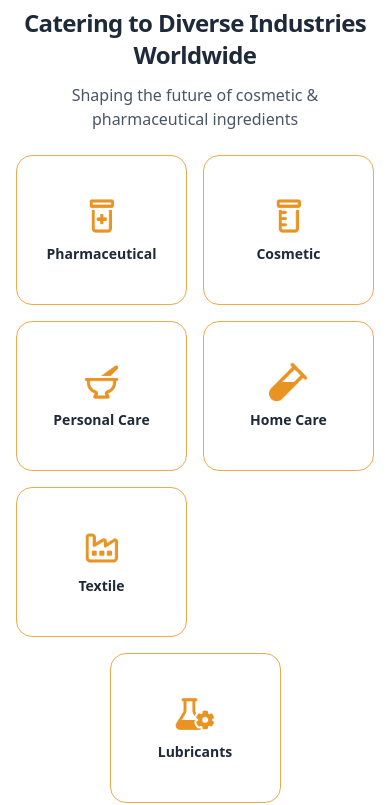
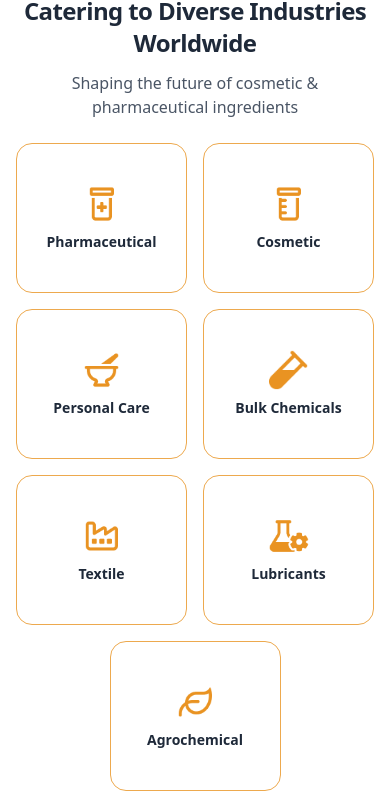
Before and after one commit to abhishek251100/unicorn-petroleum2, a React (Vite) app in the folder unicorn-petroleum2-main/: page / in a window 390 px wide. Shown: the part 2577-3382 px from the top of the page. Built offline with nearby package versions, Linux system fonts and the light colour scheme.

Commit message:
changes check

```diff
--- a/unicorn-petroleum2-main/src/Common/CardsSection.jsx
+++ b/unicorn-petroleum2-main/src/Common/CardsSection.jsx
@@ -1,4 +1,79 @@
-import React from "react";
+import React, { useState } from "react";
+
+// Mobile Cards Layout Component with tap functionality
+function MobileCardsLayout({ cards, showDescriptions }) {
+  const [activeIndex, setActiveIndex] = useState(null);
+  const cardsCount = cards.length;
+
+  const handleCardClick = (index) => {
+    setActiveIndex(activeIndex === index ? null : index);
+  };
+
+  return (
+    <div className="md:hidden">
+      <div className="grid grid-cols-2 gap-4 mb-4">
+        {cards.slice(0, Math.max(0, cardsCount - 1)).map((card, index) => {
+          const isActive = activeIndex === index;
+          return (
+            <div
+              key={`m-${index}`}
+              onClick={() => handleCardClick(index)}
+              className={`bg-white p-4 rounded-2xl border-[1.5px] border-[#EDA94E] transition-all duration-300 text-center flex flex-col justify-center cursor-pointer ${
+                isActive ? 'shadow-xl border-[#E99322]' : ''
+              }`}
+              style={{ minHeight: '150px' }}
+            >
+              <div className="text-[#E99322] mb-2 flex justify-center">
+                {card.icon && card.icon.startsWith('/') ? (
+                  <img src={card.icon} alt={card.title || card.label || card.name} className="w-10 h-10 object-contain" />
+                ) : (
+                  card.icon
+                )}
+              </div>
+              <div className={`font-semibold text-gray-800 text-sm ${isActive ? 'hidden' : 'block'}`}>
+                {card.title || card.label || card.name}
+              </div>
+              {showDescriptions && (card.hoverDescription || card.description) && (
+                <div className={`text-gray-700 text-xs mt-1 ${isActive ? 'block' : 'hidden'}`}>
+                  {card.hoverDescription || card.description}
+                </div>
+              )}
+            </div>
+          );
+        })}
+      </div>
+      {cardsCount > 0 && (
+        <div className="grid grid-cols-2 gap-4 mb-4">
+          <div className="col-span-2 justify-self-center w-[calc(50%-0.5rem)]">
+            <div
+              onClick={() => handleCardClick(cardsCount - 1)}
+              className={`bg-white p-4 rounded-2xl border-[1.5px] border-[#EDA94E] text-center flex flex-col justify-center cursor-pointer ${
+                activeIndex === cardsCount - 1 ? 'shadow-xl border-[#E99322]' : ''
+              }`}
+              style={{ minHeight: '150px' }}
+            >
+              <div className="text-[#E99322] mb-2 flex justify-center">
+                {cards[cardsCount - 1].icon && cards[cardsCount - 1].icon.startsWith('/') ? (
+                  <img src={cards[cardsCount - 1].icon} alt={cards[cardsCount - 1].title || cards[cardsCount - 1].label || cards[cardsCount - 1].name} className="w-10 h-10 object-contain" />
+                ) : (
+                  cards[cardsCount - 1].icon
+                )}
+              </div>
+              <div className={`font-semibold text-gray-800 text-sm ${activeIndex === cardsCount - 1 ? 'hidden' : 'block'}`}>
+                {cards[cardsCount - 1].title || cards[cardsCount - 1].label || cards[cardsCount - 1].name}
+              </div>
+              {showDescriptions && (cards[cardsCount - 1].hoverDescription || cards[cardsCount - 1].description) && (
+                <div className={`text-gray-700 text-xs mt-1 ${activeIndex === cardsCount - 1 ? 'block' : 'hidden'}`}>
+                  {cards[cardsCount - 1].hoverDescription || cards[cardsCount - 1].description}
+                </div>
+              )}
+            </div>
+          </div>
+        </div>
+      )}
+    </div>
+  );
+}
 
 export default function CardsSection({ data }) {
   if (!data || !data.cards || data.cards.length === 0) {
@@ -30,47 +105,10 @@ export default function CardsSection({ data }) {
 
         {/* Special mobile layout: two columns with centered last card */}
         {Boolean(data.mobileTwoCols) && (
-          <div className="md:hidden">
-            <div className="grid grid-cols-2 gap-4 mb-4">
-              {data.cards.slice(0, Math.max(0, cardsCount - 1)).map((card, index) => (
-                <div
-                  key={`m-${index}`}
-                  className="bg-white p-4 rounded-2xl border-[1.5px] border-[#EDA94E] transition-all duration-300 text-center h-[150px] flex flex-col justify-center"
-                >
-                  <div className="text-[#E99322] mb-2 flex justify-center">
-                    {card.icon && card.icon.startsWith('/') ? (
-                      <img src={card.icon} alt={card.title || card.label || card.name} className="w-10 h-10 object-contain" />
-                    ) : (
-                      card.icon
-                    )}
-                  </div>
-                  <div className="font-semibold text-gray-800 text-sm">
-                    {card.title || card.label || card.name}
-                  </div>
-                </div>
-              ))}
-            </div>
-            {cardsCount > 0 && (
-              <div className="grid grid-cols-2 gap-4 mb-4">
-                <div className="col-span-2 justify-self-center w-[calc(50%-0.5rem)]">
-                  <div className="bg-white p-4 rounded-2xl border-[1.5px] border-[#EDA94E] text-center h-[150px] flex flex-col justify-center">
-                    <div className="text-[#E99322] mb-2 flex justify-center">
-                      {data.cards[cardsCount - 1].icon && data.cards[cardsCount - 1].icon.startsWith('/') ? (
-                        <img src={data.cards[cardsCount - 1].icon} alt={data.cards[cardsCount - 1].title || data.cards[cardsCount - 1].label || data.cards[cardsCount - 1].name} className="w-10 h-10 object-contain" />
-                      ) : (
-                        data.cards[cardsCount - 1].icon
-                      )}
-                    </div>
-                    <div className="font-semibold text-gray-800 text-sm">
-                      {data.cards[cardsCount - 1].title || data.cards[cardsCount - 1].label || data.cards[cardsCount - 1].name}
-                    </div>
-                  </div>
-                </div>
-              </div>
-            )}
-          </div>
+          <MobileCardsLayout cards={data.cards} showDescriptions={showDescriptions} />
         )}
 
+        {/* Desktop layout - hidden on mobile when mobileTwoCols is true */}
         {centerLastRow && cardsCount % 4 === 3 ? (
           <>
             <div className="hidden md:grid grid-cols-1 sm:grid-cols-2 md:grid-cols-2 lg:grid-cols-4 gap-6 mb-6">
@@ -158,7 +196,7 @@ export default function CardsSection({ data }) {
             </div>
           </>
         ) : (
-          <div className={gridClasses}>
+          <div className={`${gridClasses} ${Boolean(data.mobileTwoCols) ? 'hidden md:grid' : ''}`}>
             {data.cards.map((card, index) => (
                 <div
                   key={index}
--- a/unicorn-petroleum2-main/src/Common/IconRoadHero.jsx
+++ b/unicorn-petroleum2-main/src/Common/IconRoadHero.jsx
@@ -169,9 +169,9 @@ export default function IconRoadHero({ data = {} }) {
         {/* CTA (optional) */}
         {data.ctaText && (
           <div className="text-center mt-12">
-            <button className="bg-[#E99322] text-white px-6 py-3 rounded-full hover:bg-[#E99322]/90 transition-all duration-300 font-medium inline-flex items-center gap-2">
+            <button className="bg-[#E99322] text-white px-6 sm:px-8 py-2 sm:py-3 rounded-full hover:bg-[#E99322]/90 transition-all duration-300 font-medium inline-flex items-center gap-2 text-sm sm:text-base">
               <span>{data.ctaText}</span>
-              <span className="text-lg">→</span>
+              <span className="text-base sm:text-lg">→</span>
             </button>
           </div>
         )}
--- a/unicorn-petroleum2-main/src/Common/products/ProductPageCommonSection.jsx
+++ b/unicorn-petroleum2-main/src/Common/products/ProductPageCommonSection.jsx
@@ -1,17 +1,10 @@
 import React from "react";
-import { FiDownload } from "react-icons/fi";
 
 const ProductPageCommonSection = ({ data }) => {
   const handleRequestInfo = () => {
     const quoteSection = document.getElementById('quote-form-section');
     if (quoteSection) {
       quoteSection.scrollIntoView({ behavior: 'smooth' });
-    }
-  };
-
-  const handleDownloadBrochure = () => {
-    if (data.brochureUrl) {
-      window.open(data.brochureUrl, '_blank');
     }
   };
 
@@ -35,21 +28,13 @@ const ProductPageCommonSection = ({ data }) => {
           </div>
         </div>
 
-        <div className="flex flex-col sm:flex-row gap-4 justify-center items-center">
+        <div className="flex justify-center items-center">
           <button
             onClick={handleRequestInfo}
-            className="bg-[#E99322] text-white px-8 py-4 rounded-full font-medium text-lg hover:bg-[#E99322]/90 transition-all duration-300 flex items-center gap-2"
+            className="bg-[#E99322] text-white px-6 sm:px-8 py-2 sm:py-3 rounded-full font-medium text-sm sm:text-base hover:bg-[#E99322]/90 transition-all duration-300 flex items-center gap-2"
           >
             <span>Request Info</span>
-            <span className="text-xl">→</span>
-          </button>
-
-          <button
-            onClick={handleDownloadBrochure}
-            className="bg-white text-black border-2 border-black px-8 py-4 rounded-full font-medium text-lg hover:bg-gray-50 transition-colors flex items-center space-x-2"
-          >
-            <span>Download Brochure</span>
-            <FiDownload className="text-xl" />
+            <span className="text-base sm:text-lg">→</span>
           </button>
         </div>
       </div>
--- a/unicorn-petroleum2-main/src/Routing/Routing.jsx
+++ b/unicorn-petroleum2-main/src/Routing/Routing.jsx
@@ -28,6 +28,7 @@ import CosmeticsPage from "../components/applicationPage/cosmetics/CosmeticsPage
 import BulkChemicalPage from "../components/applicationPage/bulkChemical/BulkChemicalPage";
 import PersonalCarePage from "../components/applicationPage/personalCare/PersonalCarePage";
 import LubricantsPage from "../components/applicationPage/lubricants/LubricantsPage";
+import AgrochemicalPage from "../components/applicationPage/agrochemical/AgrochemicalPage";
 import TextilePage from "../components/applicationPage/textile/TextilePage";
 
 // Coming Soon pages
@@ -69,6 +70,7 @@ const router = createBrowserRouter([
       { path: "/applications/personal-care", element: <PersonalCarePage /> },
       { path: "/applications/textile", element: <TextilePage /> },
       { path: "/applications/lubricants", element: <LubricantsPage /> },
+      { path: "/applications/agrochemical", element: <AgrochemicalPage /> },
       { path: "/reach", element: <ReachPage /> },
       { path: "/contact", element: <ContactPage /> },
       { path: "/privacy", element: <ComingSoon title="Privacy Policy" breadcrumbs={[{ text: "Home", link: "/" }, { text: "Privacy Policy" }]} /> },
--- a/unicorn-petroleum2-main/src/components/Home/HomeData.js
+++ b/unicorn-petroleum2-main/src/components/Home/HomeData.js
@@ -192,9 +192,9 @@ export const homeData = {
       },
       {
         icon: "/assets/Icons/Bulk.png",
-        label: "Home Care",
+        label: "Bulk Chemicals",
         hoverDescription: "Oils, waxes, preservatives and specialty chemicals",
-        link: "/applications#home-care", // Internal link with anchor
+        link: "/applications/home-care", // Internal link to home care application page
       },
       {
         icon: "/assets/Icons/Property 1=petro.png",
@@ -207,6 +207,12 @@ export const homeData = {
         label: "Lubricants",
         hoverDescription: "Oils, waxes and protective coatings",
         link: "/applications#lubricants", // Internal link with anchor
+      },
+      {
+        icon: "/assets/Icons/Property 1=agro.png",
+        label: "Agrochemical",
+        hoverDescription: "Carrier oils, coating and formulation agents",
+        link: "/applications/agrochemical", // Internal link to agrochemical application page
       },
     ],
     buttonText: "View All Applications",
```
